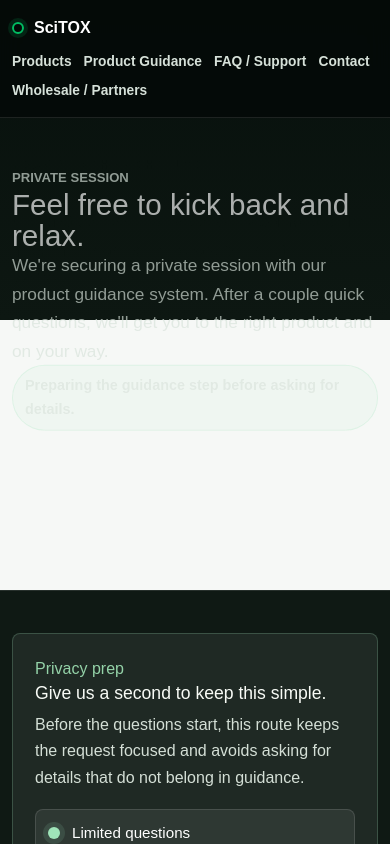
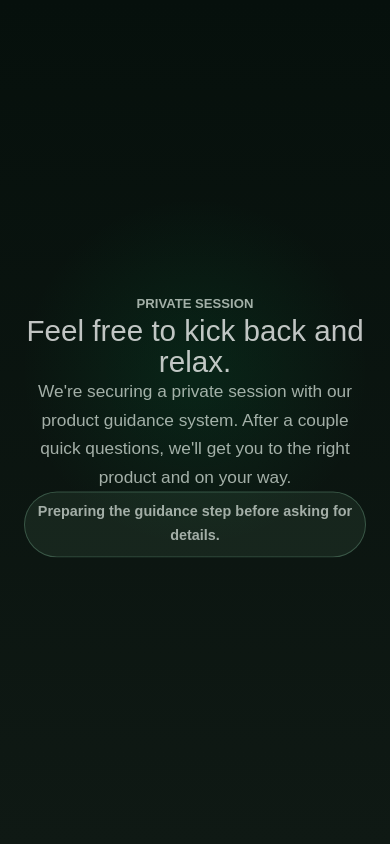
Before and after one commit to ancientagent/scitox-web-rebuild, a Next.js app in the folder site/: page /guidance in a window 390 px wide. Shown: the top 844 px of the page. Built offline with nearby package versions, Linux system fonts and the light colour scheme.

Commit message:
feat: hand off intro to product guidance

```diff
--- a/site/app/globals.css
+++ b/site/app/globals.css
@@ -51,6 +51,10 @@ input,
 select,
 textarea {
   font: inherit;
+}
+
+body.session-intro-active {
+  overflow: hidden;
 }
 
 .page-flow {
@@ -179,9 +183,21 @@ textarea {
 }
 
 .welcome-sequence {
-  position: relative;
+  position: fixed;
+  inset: 0;
+  z-index: 100;
+  display: grid;
+  grid-template-columns: minmax(0, 1fr);
   align-items: center;
-  min-height: 330px;
+  justify-items: center;
+  width: 100%;
+  min-height: 100vh;
+  margin: 0;
+  background:
+    radial-gradient(circle at 50% 44%, rgb(0 189 98 / 10%) 0%, rgb(0 189 98 / 0%) 34%),
+    linear-gradient(180deg, #06100c 0%, #0f1914 100%);
+  padding: 32px;
+  text-align: center;
   overflow: hidden;
 }
 
@@ -193,19 +209,41 @@ textarea {
 }
 
 .welcome-sequence__stage--intro {
-  animation: welcome-intro-breath 6.2s ease-in-out both;
+  animation: welcome-intro-breath 5.4s ease-in-out both;
 }
 
 .welcome-sequence__stage--session {
   opacity: 0;
-  animation: welcome-session-breath 7.4s ease-in-out 5.2s both;
+  animation: welcome-session-breath 5.8s ease-in-out 5.2s both;
 }
 
-.welcome-sequence__actions {
-  grid-column: 2;
-  grid-row: 1;
+.welcome-sequence__stage--loading {
   opacity: 0;
-  animation: welcome-actions-in 900ms ease-out 8.2s both;
+  animation: welcome-loading-in 1.8s ease-in-out 10.7s both;
+}
+
+.session-loader {
+  display: flex;
+  justify-content: center;
+  gap: 12px;
+  margin-bottom: 22px;
+}
+
+.session-loader span {
+  width: 12px;
+  height: 12px;
+  border-radius: 50%;
+  background: #9fe4b9;
+  box-shadow: 0 0 0 8px rgb(159 228 185 / 10%);
+  animation: session-loader-pulse 1.2s ease-in-out infinite;
+}
+
+.session-loader span:nth-child(2) {
+  animation-delay: 160ms;
+}
+
+.session-loader span:nth-child(3) {
+  animation-delay: 320ms;
 }
 
 .welcome-greeting__copy {
@@ -384,7 +422,7 @@ textarea {
   }
 
   18%,
-  58% {
+  66% {
     opacity: 1;
     transform: translateY(0);
   }
@@ -402,21 +440,39 @@ textarea {
   }
 
   20%,
+  72% {
+    opacity: 1;
+    transform: translateY(0);
+  }
+
   100% {
+    opacity: 0;
+    transform: translateY(-8px);
+  }
+}
+
+@keyframes welcome-loading-in {
+  from {
+    opacity: 0;
+    transform: translateY(10px);
+  }
+
+  to {
     opacity: 1;
     transform: translateY(0);
   }
 }
 
-@keyframes welcome-actions-in {
-  from {
-    opacity: 0;
-    transform: translateY(8px);
+@keyframes session-loader-pulse {
+  0%,
+  100% {
+    opacity: 0.35;
+    transform: scale(0.78);
   }
 
-  to {
+  50% {
     opacity: 1;
-    transform: translateY(0);
+    transform: scale(1);
   }
 }
 
@@ -1111,12 +1167,8 @@ ul {
   }
 
   .welcome-sequence {
-    min-height: 390px;
-  }
-
-  .welcome-sequence__actions {
-    grid-column: 1;
-    grid-row: 2;
+    align-items: center;
+    min-height: 100vh;
   }
 
   .welcome-greeting__actions {
@@ -1153,7 +1205,10 @@ ul {
   }
 
   .welcome-sequence {
-    min-height: 430px;
+    width: 100%;
+    min-height: 100vh;
+    margin: 0;
+    padding: 24px;
   }
 
   .route-panel {
@@ -1194,18 +1249,20 @@ ul {
   }
 
   .welcome-sequence {
-    min-height: 0;
+    align-content: center;
+    gap: 22px;
+    min-height: 100vh;
   }
 
-  .welcome-sequence__stage,
-  .welcome-sequence__actions {
+  .welcome-sequence__stage {
     animation: none;
     opacity: 1;
     transform: none;
   }
 
   .welcome-sequence__stage--intro,
-  .welcome-sequence__stage--session {
+  .welcome-sequence__stage--session,
+  .welcome-sequence__stage--loading {
     grid-row: auto;
   }
 
--- a/site/components/WelcomeGreeting.tsx
+++ b/site/components/WelcomeGreeting.tsx
@@ -1,4 +1,7 @@
+"use client";
+
 import Link from "next/link";
+import { useEffect, useState } from "react";
 
 type WelcomeGreetingProps = {
   context?: "home" | "guidance";
@@ -46,6 +49,33 @@ export function WelcomeGreeting({ context = "home" }: WelcomeGreetingProps) {
 }
 
 function GuidanceWelcomeSequence() {
+  const [isComplete, setIsComplete] = useState(false);
+
+  useEffect(() => {
+    document.body.classList.add("session-intro-active");
+    const reduceMotion = window.matchMedia("(prefers-reduced-motion: reduce)").matches;
+
+    const timer = window.setTimeout(() => {
+      document.body.classList.remove("session-intro-active");
+      setIsComplete(true);
+      window.requestAnimationFrame(() => {
+        document.getElementById("quick-guidance")?.scrollIntoView({
+          behavior: "smooth",
+          block: "start",
+        });
+      });
+    }, reduceMotion ? 800 : 12500);
+
+    return () => {
+      window.clearTimeout(timer);
+      document.body.classList.remove("session-intro-active");
+    };
+  }, []);
+
+  if (isComplete) {
+    return null;
+  }
+
   return (
     <section
       className="welcome-greeting welcome-greeting--guidance welcome-sequence"
@@ -71,13 +101,13 @@ function GuidanceWelcomeSequence() {
           Preparing the guidance step before asking for details.
         </p>
       </div>
-      <div className="welcome-greeting__actions welcome-sequence__actions" aria-label="Welcome actions">
-        <Link className="button-link button-link--primary" href="#quick-guidance">
-          Start questions
-        </Link>
-        <Link className="button-link" href="/products">
-          View product line
-        </Link>
+      <div className="welcome-sequence__stage welcome-sequence__stage--loading" aria-live="polite">
+        <div className="session-loader" aria-hidden="true">
+          <span />
+          <span />
+          <span />
+        </div>
+        <p className="welcome-greeting__subtitle">Opening product guidance.</p>
       </div>
     </section>
   );
```
Also changed, not shown: 1 other file (tests, documents, lock files or other folders).
